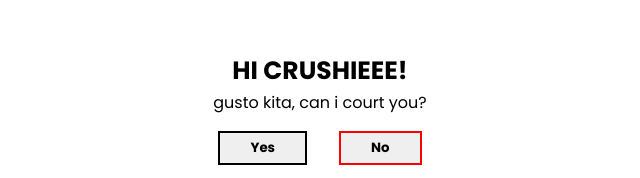
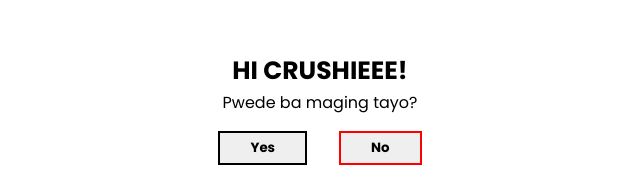
Before and after one commit to mastermomist/yesoryes, a plain HTML site: page index.html in a window 1280 px wide. Shown: the part 252-430 px from the top of the page, 320-960 px from the left. Drawn offline with Linux system fonts and the light colour scheme.

Commit message:
Update index.html

```diff
--- a/index.html
+++ b/index.html
@@ -35,7 +35,7 @@
 				<div class="ask">
 
 												<p> <span class="crush">HI CRUSHIEEE!</span> <br>
-																gusto kita, can i court you?</p>
+																Pwede ba maging tayo?</p>
 								<div class="btn">
 <a href="yes.html"><button id="btn1">Yes</button>		</a>			    <button id="btn2">No</button>
 								</div>
```
